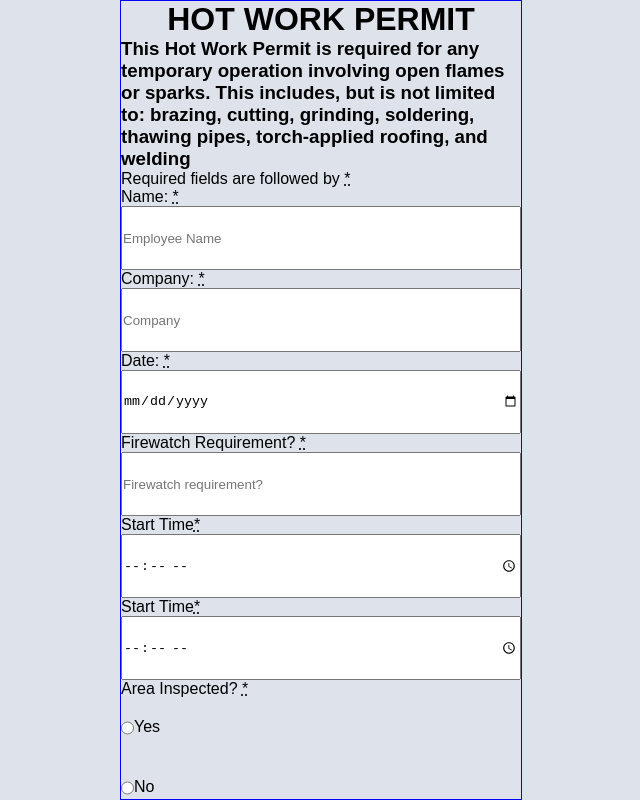
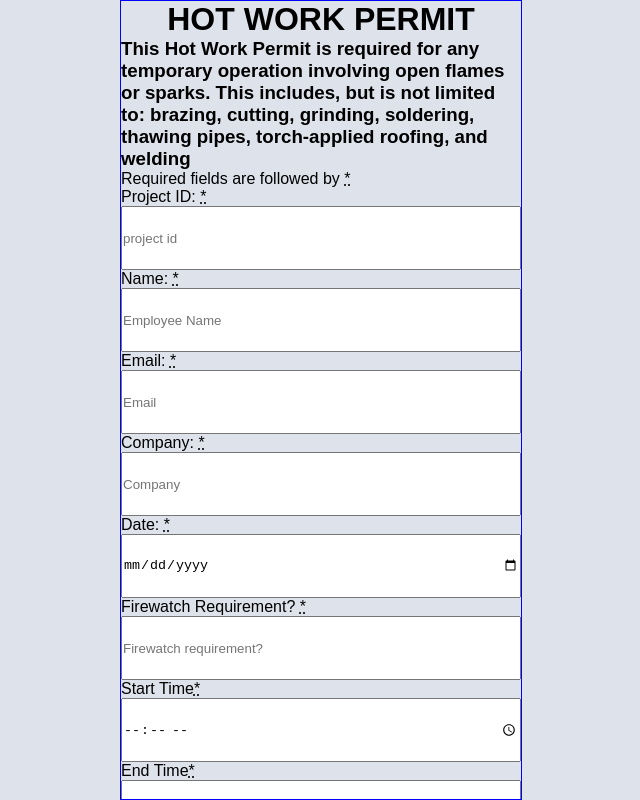
Before and after one commit to robbiegreiner/construction-forms-web-app, a React (Create React App) app: page /web-form in a window 1280 px wide. Shown: the whole page, without its empty margins (319-959 px from the left). Built offline with nearby package versions, Linux system fonts and the light colour scheme.

Commit message:
setting form to state

```diff
--- a/src/components/Form.js
+++ b/src/components/Form.js
@@ -2,6 +2,29 @@ import React, { Component } from 'react';
 import '../styles/Form.css';
 
 class Form extends Component {
+  constructor() {
+    super();
+    this.state = {
+      employee_name: '',
+      employee_email: '',
+      project_id: '',
+      company: '',
+      date: '',
+      firewatchRequirement: '',
+      timeStart: '',
+      finishTime: '',
+      areaInspected: false,
+      fireExtinguisher: false,
+      flammablesRemoved: false,
+      smokeDetectorsDisabled: false,
+      sprinklerHeadsProtected: false
+    }
+  }
+
+  postForm(event) {
+    event.preventDefault();
+    console.log(this.state);
+  }
 
   render() {
     return (
@@ -14,45 +37,58 @@ class Form extends Component {
         </h3>
         <p>Required fields are followed by <abbr title="required">*</abbr></p>
         <section className="general-info">
-          <label htmlFor="employee-name">Name: <abbr title="required">*</abbr>
-            <input type="text" id="employee-name" placeholder="Employee Name" />
+
+          <label htmlFor="project-id">Project ID: <abbr title="required">*</abbr>
+            <input type="text" ref="project-id" placeholder="project id" onChange={(event) => this.setState({project_id: event.target.value})} />
           </label>
+
+          <label htmlFor="employeename">Name: <abbr title="required">*</abbr>
+            <input type="text" ref="employee_name" placeholder="Employee Name" onChange={(event) => this.setState({employee_name: event.target.value})} />
+          </label>
+
+          <label htmlFor="email">Email: <abbr title="required">*</abbr>
+            <input type="text" ref="email" placeholder="Email" onChange={(event) => this.setState({employee_email: event.target.value})} />
+          </label>
+
           <label htmlFor="company">Company: <abbr title="required">*</abbr>
-            <input type="text" id="company" placeholder="Company" />
+            <input type="text" ref="company" placeholder="Company" onChange={(event) => this.setState({company: event.target.value})}/>
           </label>
           <label htmlFor="date">Date: <abbr title="required">*</abbr>
-            <input type="date" id="date" />
+            <input type="date" ref="date" onChange={(event) => this.setState({date: event.target.value})} />
           </label>
         </section>
         <section className="string-info">
           <label htmlFor="firewatch-req">Firewatch Requirement? <abbr title="required">*</abbr>
-            <input type="text" id="firewatch-req" placeholder="Firewatch requirement?" />
+            <input type="text" ref="firewatchRequirement" placeholder="Firewatch requirement?" onChange={(event) => this.setState({firewatchRequirement: event.target.value})} />
           </label>
           <label htmlFor="start-time">Start Time<abbr title="required">*</abbr>
-            <input type="time" id="start-time" />
+            <input type="time" ref="timeStart" onChange={(event) => this.setState({timeStart: event.target.value})} />
           </label>
-          <label htmlFor="end-time">Start Time<abbr title="required">*</abbr>
-            <input type="time" id="end-time" />
+          <label htmlFor="end-time">End Time<abbr title="required">*</abbr>
+            <input type="time" ref="finishTime" onChange={(event) => this.setState({finishTime: event.target.value})} />
           </label>
         </section>
         <section className="bool-info">
-          <label htmlFor="area-inspected">Area Inspected? <abbr title="required">*</abbr><br />
-            <input type="radio" name="inspected" value="yes" />Yes<br />
-            <input type="radio" name="inspected" value="no" />No<br />
+
+          <label htmlFor="area-inspected" onChange={(event) => this.setState({areaInspected: event.target.value})}>Area Inspected? <abbr title="required">*</abbr><br />
+            <input type="radio" ref="areaInspected" name="inspected" value="true" />Yes<br />
+            <input type="radio" name="inspected" ref="areaInspected" value="false"/>No<br />
           </label>
-          <label htmlFor="fire-extinguesher">Fire Extinguisher? <abbr title="required">*</abbr><br />
-            <input type="radio" name="extinguisher" value="yes" />Yes<br />
-            <input type="radio" name="extinguisher" value="no" />No<br />
+
+
+          <label htmlFor="fire-extinguesher" ref="fireExtinguisher" onChange={(event) => this.setState({fireExtinguisher: event.target.value})}>Fire Extinguisher? <abbr title="required">*</abbr><br />
+            <input type="radio" name="extinguisher" value="true" />Yes<br />
+            <input type="radio" name="extinguisher" value="false" />No<br />
           </label>
-          <label htmlFor="flammables-removed">Flammables Removed? <abbr title="required">*</abbr><br />
-            <input type="radio" name="flammables" value="yes" />Yes<br />
-            <input type="radio" name="flammables" value="no" />No<br />
+          <label htmlFor="flammables-removed" ref="flammablesRemoved" onChange={(event) => this.setState({flammablesRemoved: event.target.value})}>Flammables Removed? <abbr title="required">*</abbr><br />
+            <input type="radio" name="flammables" value="true" />Yes<br />
+            <input type="radio" name="flammables" value="false" />No<br />
           </label>
-          <label htmlFor="smoke-detectors">Smoke Detectors Disabled? <abbr title="required">*</abbr><br />
+          <label htmlFor="smoke-detectors" ref="smokeDetectorsDisabled" onChange={(event) => this.setState({smokeDetectorsDisabled: event.target.value})}>Smoke Detectors Disabled? <abbr title="required">*</abbr><br />
             <input type="radio" name="smoke-detectors" value="yes" />Yes<br />
             <input type="radio" name="smoke-detectors" value="no" />No<br />
           </label>
-          <label htmlFor="sprinkler-headers">Sprinkler Heads Protected? <abbr title="required">*</abbr><br />
+          <label htmlFor="sprinkler-headers" ref="sprinklerHeadsProtected" onChange={(event) => this.setState({sprinklerHeadsProtected: event.target.value})}>Sprinkler Heads Protected? <abbr title="required">*</abbr><br />
             <input type="radio" name="sprinkler-heads" value="yes" />Yes<br />
             <input type="radio" name="sprinkler-heads" value="no" />No<br />
           </label>
@@ -60,7 +96,7 @@ class Form extends Component {
         <section>
           <input type="text" placeholder="Signature" />
         </section>
-        <input type="submit" value="Submit" />
+        <button onClick={(event) => this.postForm(event)}>Submit</button>
       </form>
     )
   }
```
